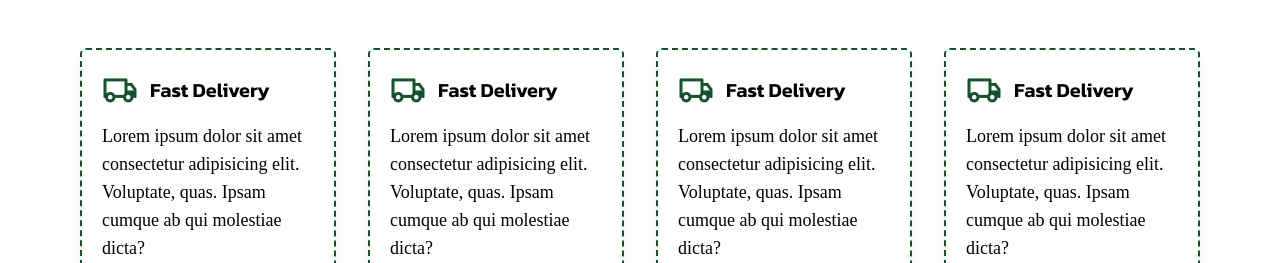
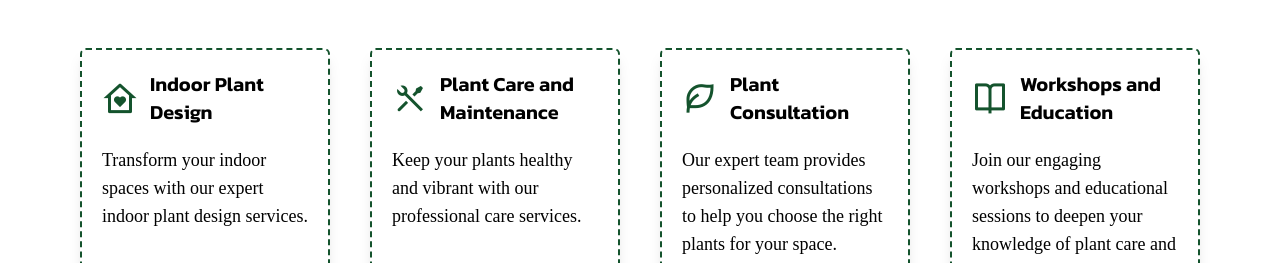
Before and after one commit to sahrulromadi/Plantify-Front-End, a React (Vite) app: page / in a window 1280 px wide. Shown: the part 676-939 px from the top of the page. Built offline with nearby package versions, Linux system fonts and the light colour scheme; a web font is replaced by a local one.

Commit message:
mengganti kalimat di services

```diff
--- a/src/pages/HomeSection.jsx
+++ b/src/pages/HomeSection.jsx
@@ -73,57 +73,57 @@ const HomeSection = () => {
       {/* hero end */}
       {/* services */}
       <section className="bg-white w-full p-20">
-        <div className="services-section grid grid-cols-1 gap-8 md:grid-cols-2 lg:grid-cols-3 xl:grid-cols-4">
+        <div className="services-section grid grid-cols-1 gap-10 md:grid-cols-2 lg:grid-cols-3 xl:grid-cols-4">
           {/* card */}
-          <div className="card-1 border-dashed border-2 border-green-900 rounded-md p-5 shadow-lg">
+          <div className="card-1 border-dashed border-2 border-green-900 rounded-md p-5 shadow-lg space-y-5 hover:-translate-y-1 duration-300">
             <div className="title-services flex items-center gap-3 mb-3">
-              <i className="ri-truck-line text-4xl text-green-900"></i>
+              <i className="ri-home-heart-line text-4xl text-green-900"></i>
               <h3 className="text-kanit text-xl font-semibold">
-                Fast Delivery
+                Indoor Plant Design
               </h3>
             </div>
             <p className="text-lg font-medium">
-              Lorem ipsum dolor sit amet consectetur adipisicing elit.
-              Voluptate, quas. Ipsam cumque ab qui molestiae dicta?
+              Transform your indoor spaces with our expert indoor plant design
+              services.
             </p>
           </div>
 
-          <div className="card-2 border-dashed border-2 border-green-900 rounded-md p-5 shadow-lg gap-10">
+          <div className="card-2 border-dashed border-2 border-green-900 rounded-md p-5 shadow-lg space-y-5 hover:-translate-y-1 duration-300">
             <div className="title-services flex items-center gap-3 mb-3">
-              <i className="ri-truck-line text-4xl text-green-900"></i>
+              <i className="ri-tools-line text-4xl text-green-900"></i>
               <h3 className="text-kanit text-xl font-semibold">
-                Fast Delivery
+                Plant Care and Maintenance
               </h3>
             </div>
             <p className="text-lg font-medium">
-              Lorem ipsum dolor sit amet consectetur adipisicing elit.
-              Voluptate, quas. Ipsam cumque ab qui molestiae dicta?
+              Keep your plants healthy and vibrant with our professional care
+              services.
             </p>
           </div>
 
-          <div className="card-3 border-dashed border-2 border-green-900 rounded-md p-5 shadow-lg gap-10">
+          <div className="card-3 border-dashed border-2 border-green-900 rounded-md p-5 shadow-lg space-y-5 hover:-translate-y-1 duration-300">
             <div className="title-services flex items-center gap-3 mb-3">
-              <i className="ri-truck-line text-4xl text-green-900"></i>
+              <i className="ri-leaf-line text-4xl text-green-900"></i>
               <h3 className="text-kanit text-xl font-semibold">
-                Fast Delivery
+                Plant Consultation
               </h3>
             </div>
             <p className="text-lg font-medium">
-              Lorem ipsum dolor sit amet consectetur adipisicing elit.
-              Voluptate, quas. Ipsam cumque ab qui molestiae dicta?
+              Our expert team provides personalized consultations to help you
+              choose the right plants for your space.
             </p>
           </div>
 
-          <div className="card-4 border-dashed border-2 border-green-900 rounded-md p-5 shadow-lg gap-10">
+          <div className="card-4 border-dashed border-2 border-green-900 rounded-md p-5 shadow-lg space-y-5 hover:-translate-y-1 duration-300">
             <div className="title-services flex items-center gap-3 mb-3">
-              <i className="ri-truck-line text-4xl text-green-900"></i>
+              <i className="ri-book-open-line text-4xl text-green-900"></i>
               <h3 className="text-kanit text-xl font-semibold">
-                Fast Delivery
+                Workshops and Education
               </h3>
             </div>
             <p className="text-lg font-medium">
-              Lorem ipsum dolor sit amet consectetur adipisicing elit.
-              Voluptate, quas. Ipsam cumque ab qui molestiae dicta?
+              Join our engaging workshops and educational sessions to deepen
+              your knowledge of plant care and gardening.
             </p>
           </div>
           {/* card end */}
```
